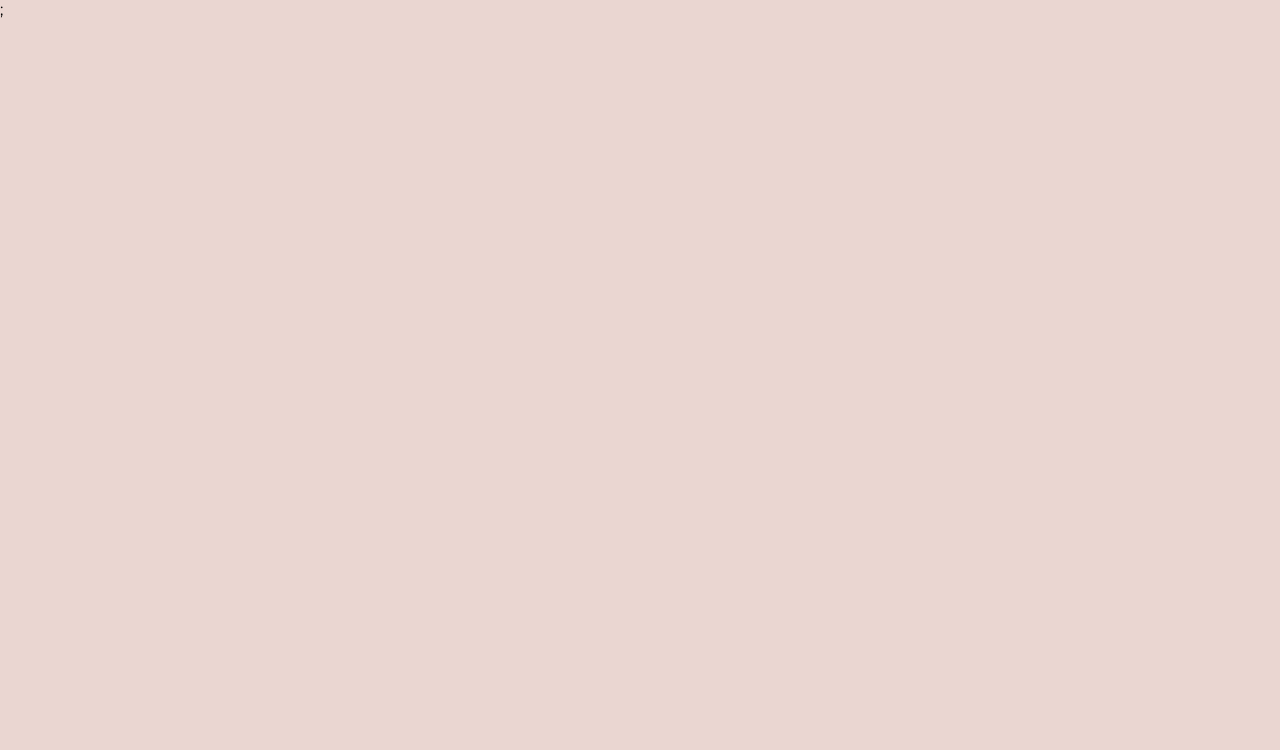
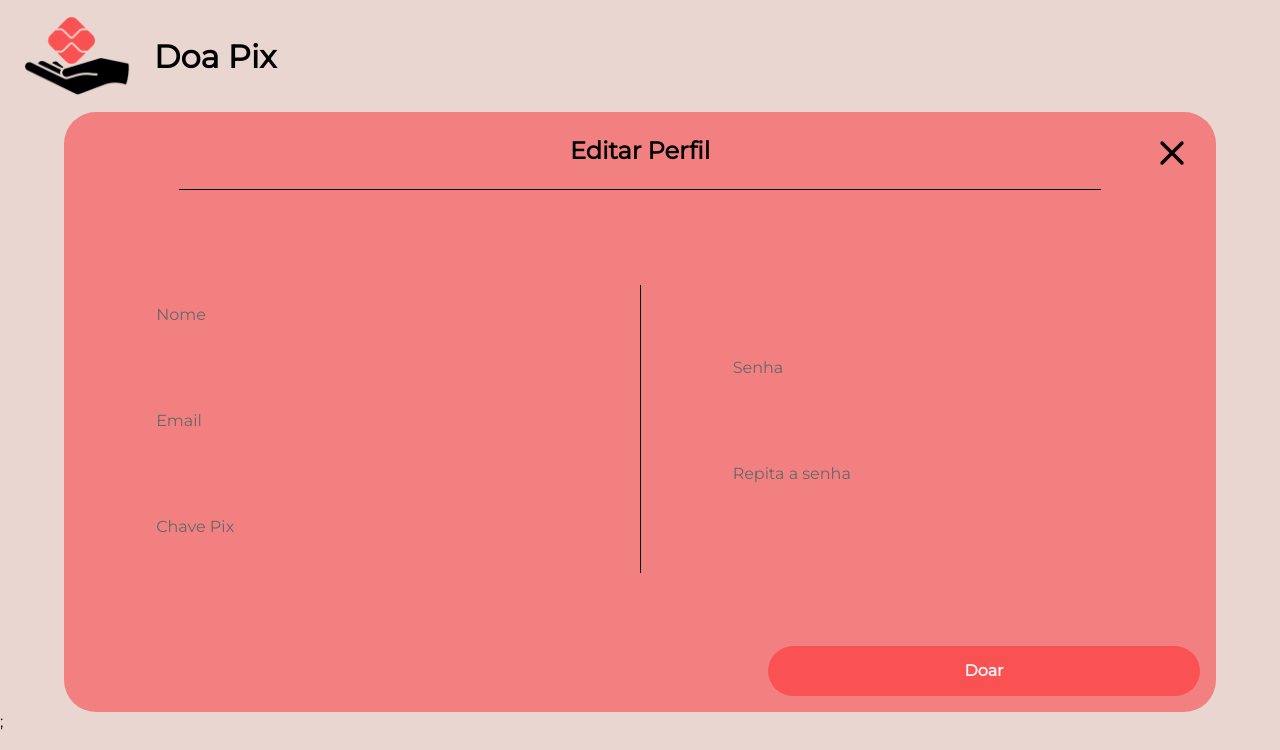
Before and after one commit to ViniciusGR797/doapix-ui, a Next.js app: page /profile in a window 1280 px wide. Shown: the top 750 px of the page. Built offline with nearby package versions, Linux system fonts and the light colour scheme.

Commit message:
🛎 feat: Page editar profile

```diff
--- a/src/components/Input/index.tsx
+++ b/src/components/Input/index.tsx
@@ -2,10 +2,12 @@ import styles from "./styles.module.scss";
 
 import { InputHTMLAttributes } from "react";
 
-interface InputProps extends InputHTMLAttributes<HTMLInputElement>{}
+interface InputProps extends InputHTMLAttributes<HTMLInputElement>{
+    className?: string | undefined
+}
 
-export function Input({...rest}: InputProps){
+export function Input({ className, ...rest}: InputProps){
     return(
-        <input className={styles.input} {...rest} />
+        <input className={`${styles.input} ${className}`} {...rest} />
     )
 }
--- a/src/pages/donation/styles.module.scss
+++ b/src/pages/donation/styles.module.scss
@@ -167,7 +167,6 @@
 
 .button {
     width: 40%;
-    max-width: 400px;
     display: flex;
     justify-content: right;
 }
--- a/src/pages/profile/index.tsx
+++ b/src/pages/profile/index.tsx
@@ -1,9 +1,60 @@
+import styles from "./styles.module.scss";
 import Head from "next/head";
 import { Inter } from "next/font/google";
+import HeaderLogo from "@/components/HeaderLogo";
+import { Button } from "@/components/Button";
+import { FormEvent, useState } from "react";
+import Router from 'next/router';
+import { toast } from "react-toastify";
+import Link from "next/link";
+import { FiX } from "react-icons/fi";
+import { Input } from "@/components/Input";
+import { validateFields } from "@/utils/validate";
 
 const inter = Inter({ subsets: ["latin"] });
 
 export default function Profile() {
+    const [name, setName] = useState('');
+    const [email, setEmail] = useState('');
+    const [pix_key, setPixKey] = useState('');
+    const [pwd, setPwd] = useState('');
+    const [repeatPwd, setRepeatPwd] = useState('');
+
+    const [loadingUpdateUser, setLoadingUpdateUser] = useState(false);
+
+    async function handleUpdateProfile(event: FormEvent) {
+        event.preventDefault();
+
+        const errorMessage = validateFields({
+            name: name,
+            email: email,
+            pwd: pwd,
+            pix_key: pix_key
+        });
+        if (errorMessage !== null) {
+            toast.warning(errorMessage);
+            return;
+        }
+        if (pwd !== repeatPwd) {
+            toast.error("Senhas não coincidem");
+            return;
+        }
+
+        setLoadingUpdateUser(true);
+        let data = {
+            name,
+            email,
+            pwd,
+            pix_key
+        }
+
+        console.log(data)
+
+        // await updateUser(data);
+
+        toast.success("Perfil atualizado")
+        setLoadingUpdateUser(false);
+    }
 
     return (
         <>
@@ -14,6 +65,37 @@ export default function Profile() {
             </Head>
 
             <div>
+                <div className={styles.header}>
+                    <HeaderLogo />
+                </div>
+                <div className={styles.mainDiv}>
+                    <div className={styles.square}>
+                        <div className={styles.headerBody}>
+                            <h2 className={styles.title} >Editar Perfil</h2>
+                            <div className={styles.verticalLine}></div>
+                        </div>
+                        <Link href="/home" className={styles.link} >
+                            <FiX size={50} className={styles.exit} />
+                        </Link>
+                        <div className={styles.body}>
+                            <div className={styles.updateInfo}>
+                                <Input className={styles.input} placeholder="Nome" type="text" value={name} onChange={(e) => setName(e.target.value)} />
+                                <Input className={styles.input} placeholder="Email" type="text" value={email} onChange={(e) => setEmail(e.target.value)} />
+                                <Input className={styles.input} placeholder="Chave Pix" type="text" value={pix_key} onChange={(e) => setPixKey(e.target.value)} />
+                            </div>
+                            <div className={styles.line}></div>
+                            <div className={styles.updatePwd}>
+                                <Input className={styles.input} placeholder="Senha" type="password" value={pwd} onChange={(e) => setPwd(e.target.value)} />
+                                <Input className={styles.input} placeholder="Repita a senha" type="password" value={repeatPwd} onChange={(e) => setRepeatPwd(e.target.value)} />
+                            </div>
+                        </div>
+                        <div className={styles.footer}>
+                            <div className={styles.button}>
+                                <Button type="button" loading={loadingUpdateUser} style={{ width: '100%' }} onClick={handleUpdateProfile} >Doar</Button>
+                            </div>
+                        </div>
+                    </div>
+                </div>
             </div>
         </>
     );
--- a/src/pages/profile/styles.module.scss
+++ b/src/pages/profile/styles.module.scss
@@ -0,0 +1,192 @@
+.mainDiv {
+    display: flex;
+    flex-direction: column;
+    align-items: center;
+    width: 100%;
+    height: 85vh;
+}
+
+.square {
+    display: flex;
+    flex-direction: column;
+    justify-content: space-between;
+    gap: 1vh;
+    width: 90%;
+    height: 100%;
+    background-color: var(--fundoSec);
+    border-radius: 2rem;
+    position: relative;
+}
+
+.headerBody {
+    display: flex;
+    flex-direction: column;
+    align-items: center;
+    width: 100%;
+}
+
+.title {
+    margin: 2rem;
+}
+
+.verticalLine {
+    border-top: 0.8px solid var(--fonteDark);
+    width: 80%;
+    margin-bottom: 1rem;
+}
+
+.link {
+    text-decoration: none;
+    color: var(--fonteDark);
+}
+
+.exit {
+    width: 40px;
+    position: absolute;
+    top: 1rem;
+    right: 1.5rem;
+}
+
+.body {
+    display: flex;
+    flex-direction: row;
+    align-items: center;
+    justify-content: center;
+    height: 80%;
+}
+
+.updateInfo {
+    display: flex;
+    flex-direction: column;
+    align-items: center;
+    justify-content: center;
+    width: 50%;
+    gap: 10vh;
+}
+
+.input {
+    border-color: var(--fonteDark);
+    max-width: 500px;
+}
+
+.input::placeholder {
+    color: var(--fonteDark);
+}
+
+.line {
+    background-color: black;
+    height: 80%;
+    width: 1px;
+}
+
+.updatePwd {
+    display: flex;
+    flex-direction: column;
+    align-items: center;
+    justify-content: center;
+    width: 50%;
+    gap: 10vh;
+}
+
+.footer {
+    display: flex;
+    flex-direction: row;
+    align-items: center;
+    justify-content: right;
+
+}
+
+.button {
+    width: 37.5%;
+    margin: 2rem;
+    max-width: 500px;
+}
+
+@media (max-width: 740px) {
+    .header {
+        display: none;
+    }
+
+    .mainDiv {
+        width: 100%;
+        height: 100vh;
+    }
+
+    .square {
+        width: 100%;
+        height: 100%;
+        background-color: var(--fundo);
+    }
+
+    .verticalLine {
+        border-top: 0.8px solid var(--fundoSec);
+    }
+
+    .body {
+        flex-direction: column;
+        justify-content: space-around;
+    }
+
+    .updateInfo {
+        width: 100%;
+        gap: 5vh;
+    }
+
+    .input {
+        border-color: var(--fundoSec);
+        max-width: 500px;
+        margin: 0rem;
+    }
+
+    .input::placeholder {
+        color: var(--fonte);
+    }
+
+    .line {
+        border-top: 0.8px solid var(--fundoSec);
+        width: 80%;
+        height: 1px;
+        margin: 2rem 0 2rem 0;
+    }
+
+    .updatePwd {
+        width: 100%;
+        gap: 5vh;
+    }
+
+    .footer {
+        justify-content: center;
+    }
+
+    .button {
+        width: 75%;
+        margin: 2rem;
+        max-width: 500px;
+    }
+}
+
+@media (min-width: 740px) and (max-height: 900px) {
+    .mainDiv {
+        height: 75vh;
+    }
+
+    .title {
+        margin: 1.5rem;
+    }
+
+    .body {
+        height: 60%;
+    }
+
+    .updateInfo {
+        gap: 5vh;
+    }
+
+    .updatePwd {
+        gap: 5vh;
+    }
+
+    .button {
+        margin: 1rem;
+    }
+}
```
Also changed, not shown: src/pages/donation/index.tsx (+2 -4 lines).
